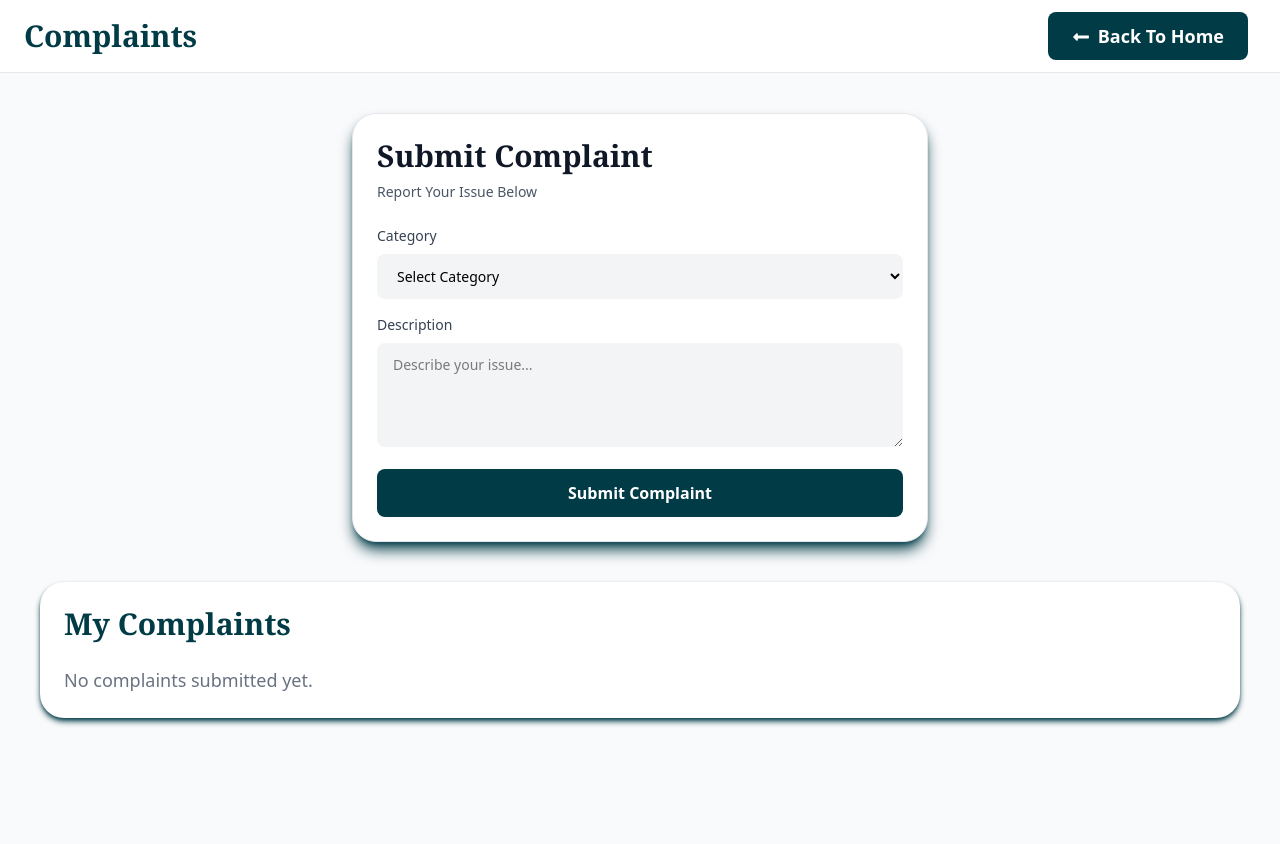
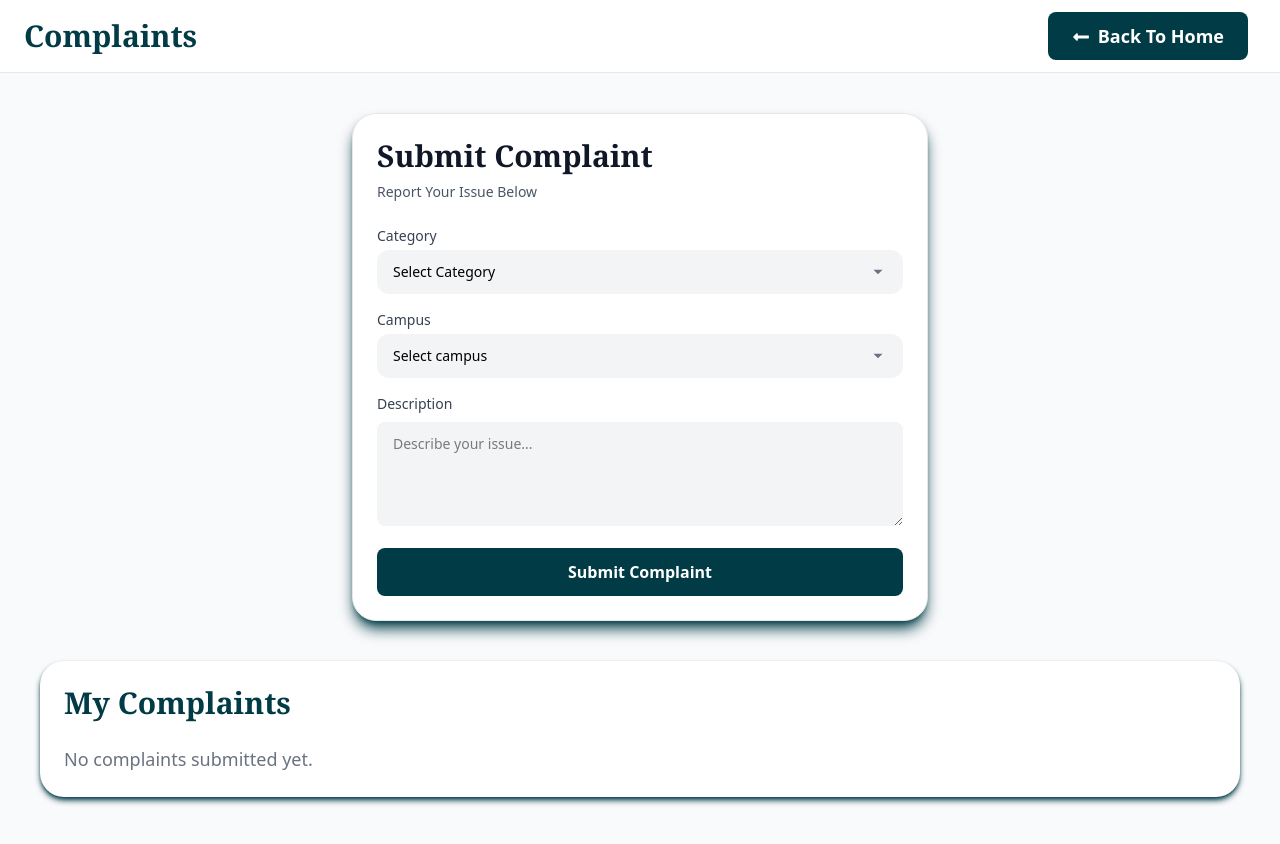
Before and after one commit to insharahkalam/femhack2, a React (Vite) app: page /complaints in a window 1280 px wide. Shown: the top 844 px of the page. Built offline with nearby package versions, Linux system fonts and the light colour scheme.

Commit message:
complaint done

```diff
--- a/src/Pages/Complaints.jsx
+++ b/src/Pages/Complaints.jsx
@@ -4,18 +4,23 @@ import { client } from "../Config/supabase";
 import Navbar from "../Components/Navbar";
 import { FaEdit } from "react-icons/fa";
 import { MdDelete } from "react-icons/md";
+import { IoMdArrowDropdown } from "react-icons/io";
 const Complaints = () => {
-    const [formData, setFormData] = useState({ category: "", description: "" });
+    const [formData, setFormData] = useState({ category: "", description: "", campus: "" });
     const [loading, setLoading] = useState(false);
     const [user, setUser] = useState(null);
     const [myComplaints, setMyComplaints] = useState([]);
     const [editingId, setEditingId] = useState(null); // for editing
+    const [open, setOpen] = useState(false);
+    const [open2, setOpen2] = useState(false);
+
+    const campuses = ["Aliabad", "Gulshan", "Numaish", "Paposh", "Bahadurabad", "Zaitoon Ashraf"];
 
     const badgeColor = (status) => {
-        if (status === "Pending") return "bg-yellow-100 text-yellow-700";
-        if (status === "In Progress") return "bg-blue-100 text-blue-700";
-        if (status === "Resolved") return "bg-green-100 text-green-700";
-        return "bg-gray-100 text-gray-600";
+        if (status === "Pending") return "border border-yellow-800 text-yellow-700";
+        if (status === "In Progress") return "border border-blue-700 text-blue-700";
+        if (status === "Resolved") return "border border-green-800 text-green-700";
+        return "border border-gray-700 text-gray-600";
     };
 
     useEffect(() => {
@@ -74,6 +79,7 @@ const Complaints = () => {
                     .update({
                         category: formData.category,
                         description: formData.description,
+                        campus: formData.campus,
                     })
                     .eq("id", editingId);
 
@@ -92,7 +98,8 @@ const Complaints = () => {
                         user_id: user.id,
                         category: formData.category,
                         description: formData.description,
-                        status: "Pending",
+                        campus: formData.campus,
+                        status: "submitted",
                     },
                 ]);
 
@@ -105,7 +112,7 @@ const Complaints = () => {
                 });
             }
 
-            setFormData({ category: "", description: "" });
+            setFormData({ category: "", description: "", campus: "" });
             fetchMyComplaints(user.id);
         } catch (err) {
             themedAlert.fire({
@@ -120,7 +127,7 @@ const Complaints = () => {
 
     const handleEdit = (c) => {
         setEditingId(c.id);
-        setFormData({ category: c.category, description: c.description });
+        setFormData({ category: c.category, description: c.description, campus: c.campus });
         window.scrollTo({ top: 0, behavior: "smooth" });
     };
 
@@ -159,7 +166,7 @@ const Complaints = () => {
 
     return (
         <>
-            <Navbar name="Complaints"  showBackToHome/>
+            <Navbar name="Complaints" showBackToHome />
             <div className="min-h-screen flex flex-col items-center justify-start bg-gray-50 p-5 lg:p-10 space-y-10">
 
                 {/* Submit/Edit Complaint Form */}
@@ -172,19 +179,76 @@ const Complaints = () => {
                     </p>
 
                     <form className="space-y-4" onSubmit={(e) => e.preventDefault()}>
+
+
+                        {/* Category */}
                         <div>
-                            <label className="block text-sm font-medium text-gray-700 mb-2">Category</label>
-                            <select
-                                value={formData.category}
-                                onChange={(e) => setFormData({ ...formData, category: e.target.value })}
-                                className="w-full rounded-lg bg-gray-100 px-4 py-3 text-sm focus:outline-none focus:ring-2 focus:ring-[#003b46]"
-                            >
-                                <option value="">Select Category</option>
-                                <option value="Cleaning">Cleaning</option>
-                                <option value="Maintenance">Maintenance</option>
-                                <option value="Security">Security</option>
-                                <option value="Other">Other</option>
-                            </select>
+                            <label className="block text-sm font-medium text-gray-700 mb-1">
+                                Category
+                            </label>
+
+                            <div className="relative">
+                                <button
+                                    type="button"
+                                    onClick={() => setOpen2(!open2)}
+                                    className="w-full rounded-xl bg-gray-100 px-4 py-3 text-sm flex items-center justify-between focus:outline-none focus:ring-2 focus:ring-[#003b46]"
+                                >
+                                    {formData.category || "Select Category"}
+                                    <IoMdArrowDropdown className="text-gray-500 text-lg" />
+                                </button>
+
+                                {open2 && (
+                                    <div className="absolute z-20 mt-1 w-full rounded-xl bg-gray-100 shadow-lg overflow-hidden">
+                                        {["Cleaning", "Maintenance", "Security", "Other"].map(
+                                            (category) => (
+                                                <div
+                                                    key={category}
+                                                    onClick={() => {
+                                                        setFormData({ ...formData, category });
+                                                        setOpen2(false);
+                                                    }}
+                                                    className="px-4 py-2 text-sm text-gray-700 cursor-pointer hover:bg-[#003b46]/10"
+                                                >
+                                                    {category}
+                                                </div>
+                                            )
+                                        )}
+                                    </div>
+                                )}
+                            </div>
+                        </div>
+
+
+
+                        {/* Campus */}
+                        <div>
+                            <label className="block text-sm font-medium text-gray-700 mb-1">Campus</label>
+                            <div className="relative">
+                                <button
+                                    type="button"
+                                    onClick={() => setOpen(!open)}
+                                    className="w-full rounded-xl bg-gray-100 px-4 py-3 text-sm flex items-center justify-between focus:outline-none focus:ring-2 focus:ring-[#003b46]"
+                                >
+                                    {formData.campus || "Select campus"}
+                                    <IoMdArrowDropdown className="text-gray-500 text-lg" />
+                                </button>
+                                {open && (
+                                    <div className="absolute z-20 mt-1 w-full rounded-xl bg-gray-100 shadow-lg overflow-hidden">
+                                        {campuses.map((campus) => (
+                                            <div
+                                                key={campus}
+                                                onClick={() => {
+                                                    setFormData({ ...formData, campus });
+                                                    setOpen(false);
+                                                }}
+                                                className="px-4 py-2 text-sm text-gray-700 cursor-pointer hover:bg-[#003b46]/10"
+                                            >
+                                                {campus}
+                                            </div>
+                                        ))}
+                                    </div>
+                                )}
+                            </div>
                         </div>
 
                         <div>
@@ -223,7 +287,7 @@ const Complaints = () => {
                                     <th className="p-3 font-serif">Category</th>
                                     <th className="p-3 font-serif">Description</th>
                                     <th className="p-3 font-serif">Status</th>
-                                    <th className="p-3 font-serif">Time</th>
+                                    <th className="p-3 font-serif">Campus</th>
                                     <th className="p-3 font-serif rounded-tr-xl">Action</th>
                                 </tr>
                             </thead>
@@ -232,26 +296,27 @@ const Complaints = () => {
                                 {myComplaints.map((c, index) => (
                                     <tr key={c.id} className="border-b border-gray-200 hover:bg-gray-100 transition">
                                         <td className="p-3">{index + 1}</td>
-                                        <td className="p-3">{c.category}</td>
-                                        <td className="p-3 font-medium">{c.description}</td>
+                                        <td className="p-3 text-gray-700">{c.category}</td>
+                                        <td className="p-3 text-gray-700">{c.description}</td>
                                         <td className="p-3">
-                                            <span className={`px-3 py-1 rounded-sm text-xs font-medium ${badgeColor(c.status)}`}>
+                                            <button className={`px-3 py-1 transition duration-500 hover:scale-105 rounded-sm text-xs cursor-pointer font-medium ${badgeColor(c.status)}`}>
                                                 {c.status}
-                                            </span>
+                                            </button>
                                         </td>
                                         <td className="p-3 text-gray-500 text-sm">
-                                            {new Date(c.created_at).toLocaleTimeString([], { hour: '2-digit', minute: '2-digit', hour12: true })}
+                                            <button className="border px-3  py-0.5 transition duration-500 hover:scale-105 text-blue-500 rounded cursor-pointer ">
+                                                {c.campus}</button>
                                         </td>
                                         <td className="p-3 space-x-1 space-y-1">
                                             <button
                                                 onClick={() => handleEdit(c)}
-                                                className="bg-blue-500 text-white text-lg px-3 py-1 rounded-sm hover:bg-blue-600 transition"
+                                                className=" text-blue-500 text-lg px-2 py-1 duration-500 hover:scale-105 rounded-sm border border-blue-600 transition"
                                             >
                                                 <FaEdit />
                                             </button>
                                             <button
                                                 onClick={() => handleDelete(c.id)}
-                                                className="bg-red-500 text-white text-lg px-3 py-1 rounded-sm hover:bg-red-600 transition"
+                                                className=" border border-red-500 text-red-500 text-lg px-2 py-1 rounded-sm transition duration-500 hover:scale-105"
                                             >
                                                 <MdDelete />
                                             </button>
```
